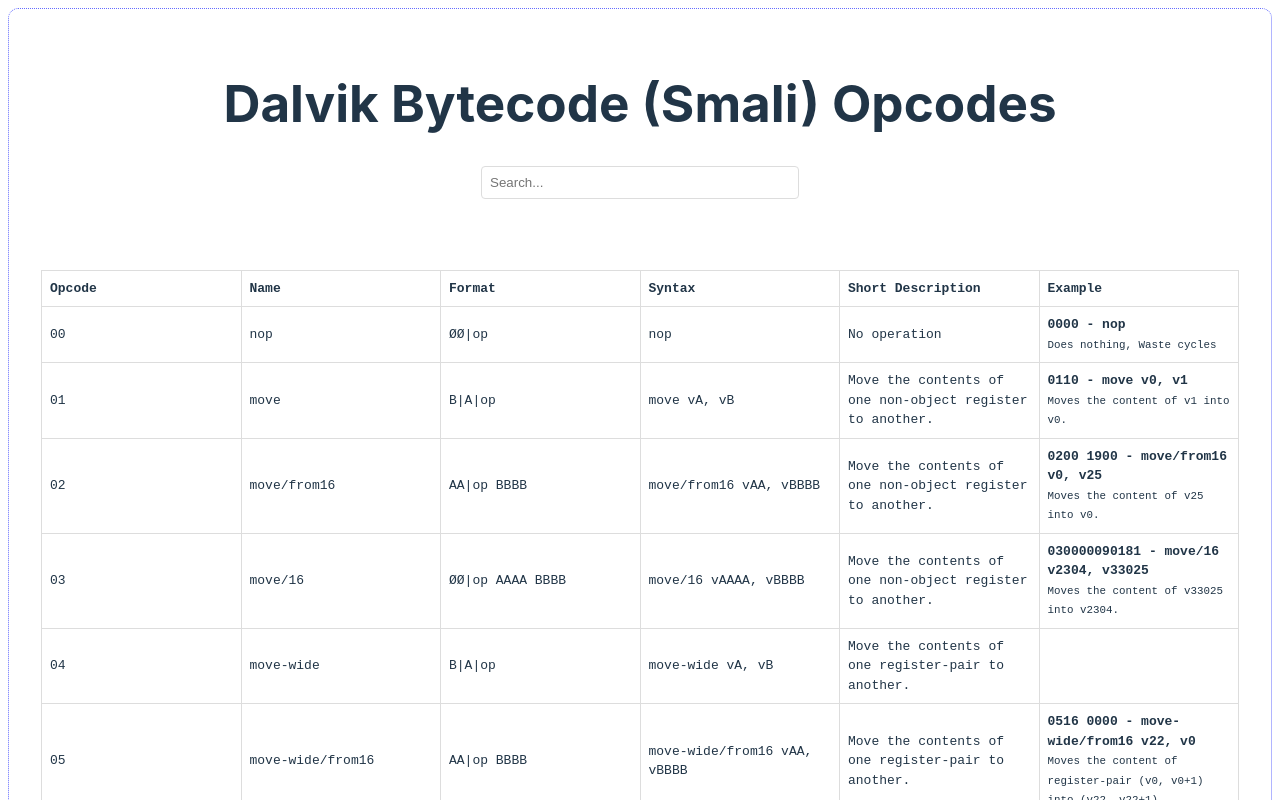
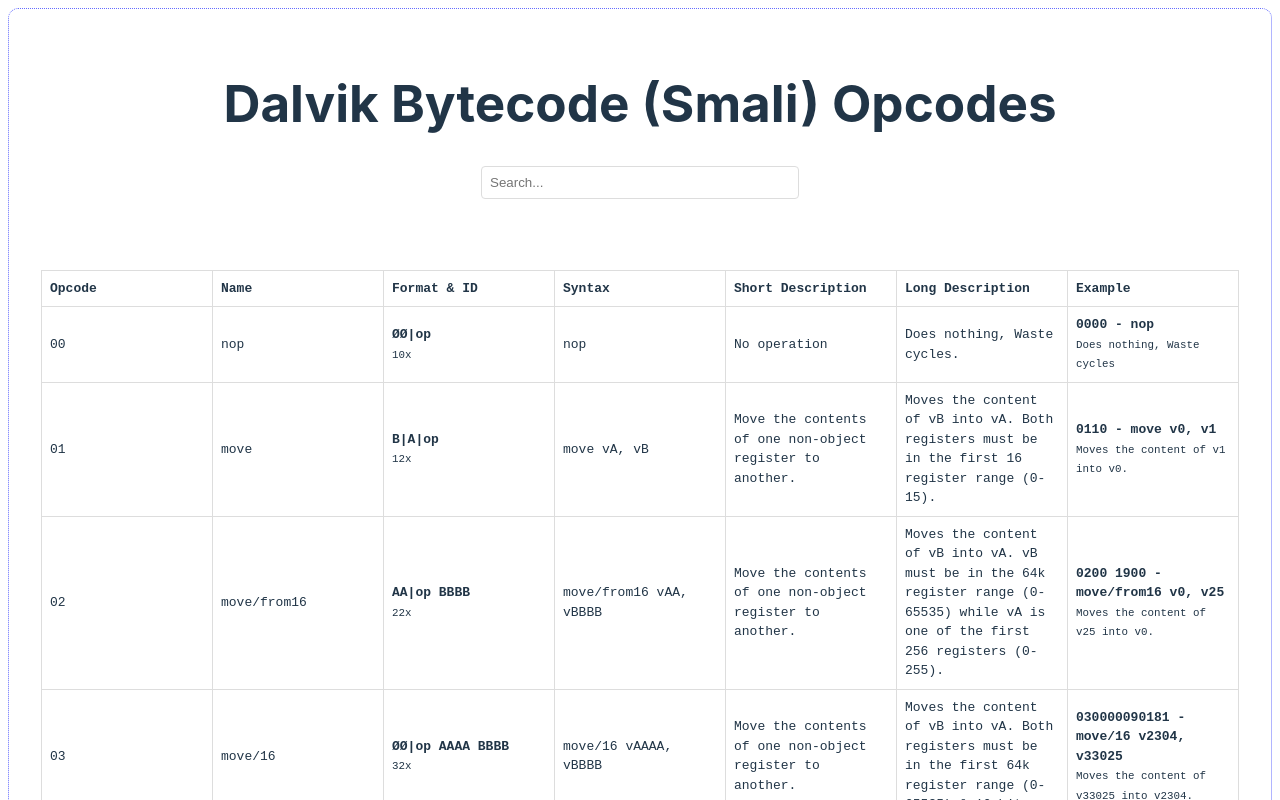
Before and after one commit to AbhiTheModder/understand-smali, a Svelte app: page /opcodes in a window 1280 px wide. Shown: the top 800 px of the page. Built offline with nearby package versions, Linux system fonts and the light colour scheme.

Commit message:
Update opcodes table layout

```diff
--- a/src/routes/opcodes.svelte
+++ b/src/routes/opcodes.svelte
@@ -45,9 +45,10 @@
           <tr>
             <th>Opcode</th>
             <th>Name</th>
-            <th>Format</th>
+            <th>Format & ID</th>
             <th>Syntax</th>
             <th>Short Description</th>
+            <th>Long Description</th>
             <th>Example</th>
           </tr>
         </thead>
@@ -56,9 +57,13 @@
               <tr>
               <td>{instruction.opcode}</td>
               <td>{instruction.name}</td>
-              <td>{instruction.format}</td>
+              <td>
+                <strong>{instruction.format}</strong><br />
+                <small>{instruction.format_id}</small>
+              </td>
               <td>{instruction.syntax}</td>
               <td>{instruction.short_desc}</td>
+              <td>{instruction.long_desc}</td>
               <td>
                 <strong>{instruction.example}</strong><br />
                 <small>{instruction.example_desc}</small>
```
